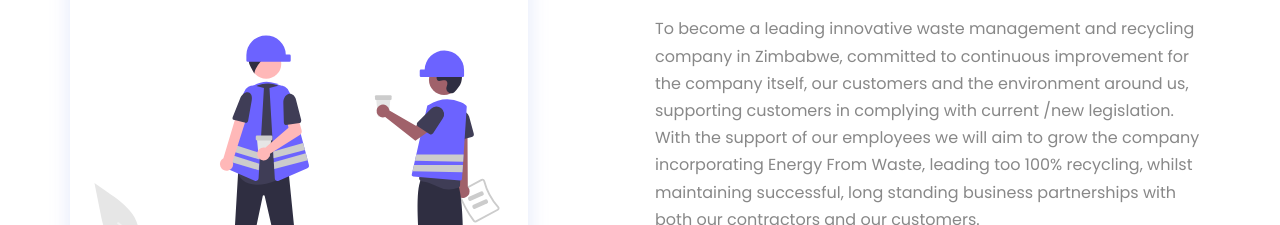
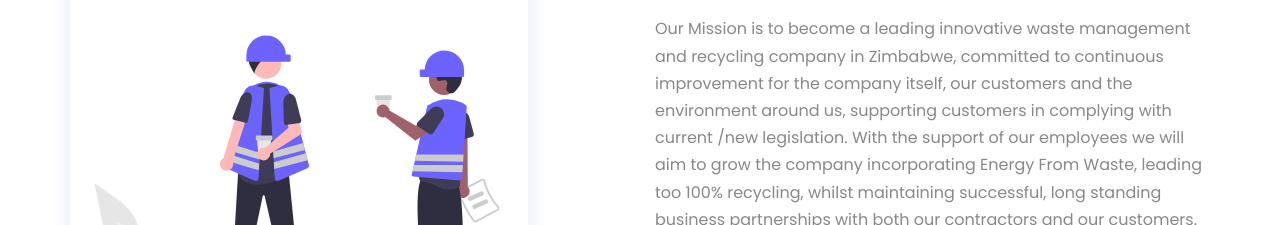
Before and after one commit to SageTerry/boababtech.github.io, a plain HTML site: page about.html in a window 1280 px wide. Shown: the part 727-952 px from the top of the page. Drawn offline with nearby package versions, Linux system fonts and the light colour scheme; a web font is replaced by a local one.

Commit message:
Update about.html

```diff
--- a/about.html
+++ b/about.html
@@ -189,7 +189,7 @@
 								<div class="about-history-txt">
 									<h2>Mission and Goals</h2>
 									<p>
-										To become a leading innovative waste management and recycling company in Zimbabwe, committed to continuous improvement for the company itself, our customers and the environment around us, supporting customers in complying with current /new legislation.
+										Our Mission is to become a leading innovative waste management and recycling company in Zimbabwe, committed to continuous improvement for the company itself, our customers and the environment around us, supporting customers in complying with current /new legislation.
 
 With the support of our employees we will aim to grow the company incorporating Energy From Waste, leading too 100% recycling, whilst maintaining successful, long standing business partnerships with both our contractors and our customers.
 
```
